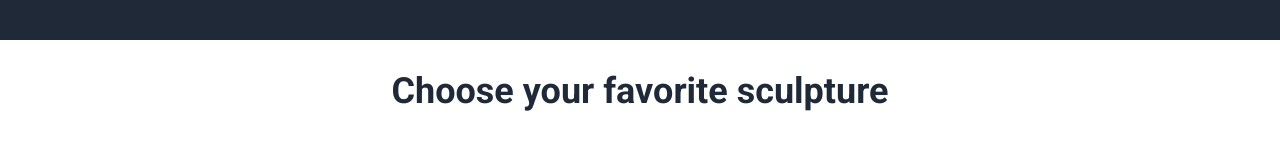
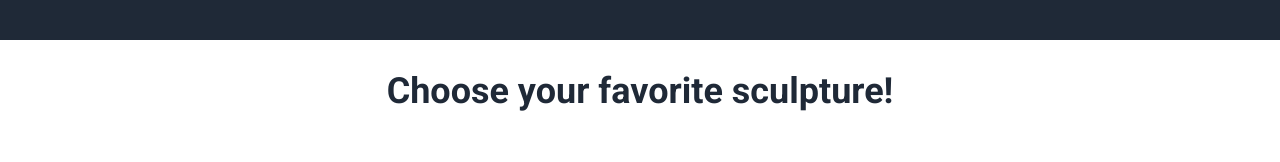
Before and after one commit to axmb12/landing-page, a plain HTML site: page index.html in a window 1280 px wide. Shown: the part 502-664 px from the top of the page. Drawn offline with Linux system fonts and the light colour scheme.

Commit message:
index.html

```diff
--- a/index.html
+++ b/index.html
@@ -28,7 +28,7 @@
             <img src="img/buckets-and-shovel.jpg" alt="Palm trees around beach.">
         </div>
         </div>
-        <h2 class="rando-info">Choose your favorite sculpture</h2>
+        <h2 class="rando-info">Choose your favorite sculpture!</h2>
         <div class="info">
         <div class="image-info">
             <div class="img-itm">
```
